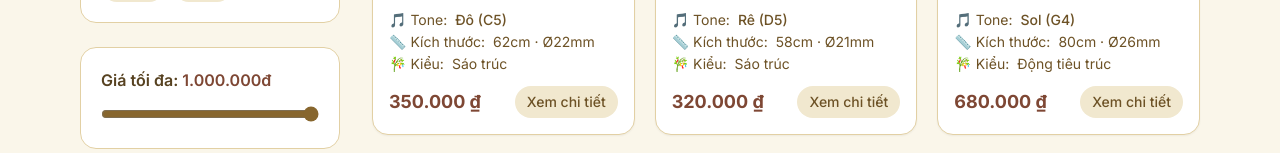
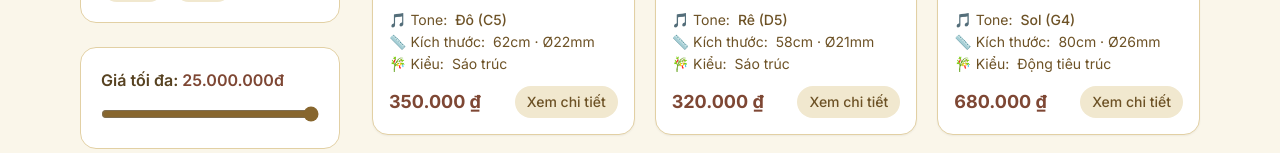
Before and after one commit to giabaoanm/tieusaobauon, a Next.js app: page /san-pham in a window 1280 px wide. Shown: the part 562-715 px from the top of the page. Built offline with nearby package versions, Linux system fonts and the light colour scheme; no server answers; grey boxes are pictures that could not be loaded.

Commit message:
Nâng giới hạn giá của bộ lọc lên 25 triệu
Co-Authored-By: Claude Opus 4.8 <noreply@anthropic.com>

```diff
--- a/src/components/ProductBrowser.tsx
+++ b/src/components/ProductBrowser.tsx
@@ -27,7 +27,7 @@ export default function ProductBrowser({
 }) {
   const [type, setType] = useState<ProductType | "all">(initialType ?? "all");
   const [tone, setTone] = useState<Tone | "all">("all");
-  const [maxPrice, setMaxPrice] = useState<number>(1000000);
+  const [maxPrice, setMaxPrice] = useState<number>(25000000);
   const [sort, setSort] = useState<SortKey>("popular");
   const [filtersOpen, setFiltersOpen] = useState(false); // mở/đóng lọc trên ĐT
 
@@ -112,9 +112,9 @@ export default function ProductBrowser({
           </h3>
           <input
             type="range"
-            min={200000}
-            max={1000000}
-            step={50000}
+            min={100000}
+            max={25000000}
+            step={100000}
             value={maxPrice}
             onChange={(e) => setMaxPrice(Number(e.target.value))}
             className="w-full accent-bamboo-600"
```
